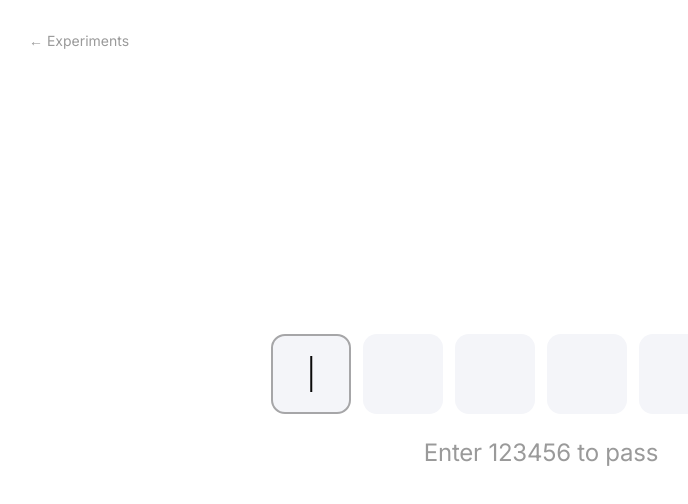
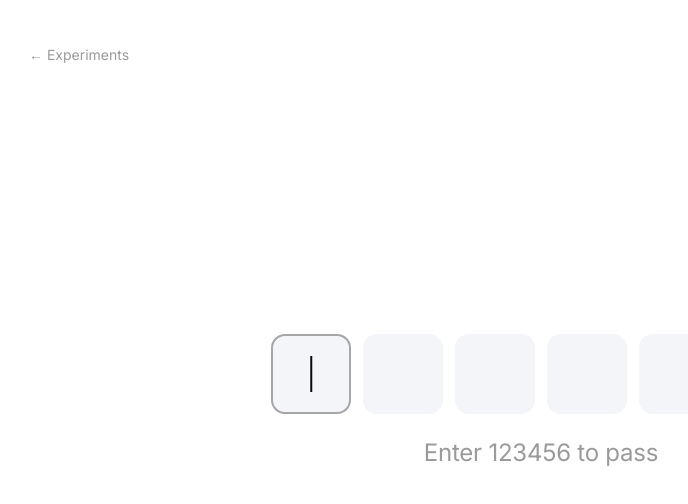
Before and after one commit to taruno2r/experiments, a plain HTML site: page otp-input/index.html in a window 1280 px wide. Shown: the whole page, without its empty margins (99-787 px from the left). Drawn offline with Linux system fonts and the light colour scheme.

Commit message:
Centre the back link on the gallery title's height
Co-Authored-By: Claude Opus 5.5 <noreply@anthropic.com>

```diff
--- a/otp-input/index.html
+++ b/otp-input/index.html
@@ -197,11 +197,15 @@
     letter-spacing: -0.01em;
   }
 
-  /* Lines up with the gallery's content column (1056px wide, 16px padding). */
+  /* Lines up with the gallery's content column (1056px wide, 16px padding),
+     vertically centred on the gallery title (44px tall, 32px from the top). */
   .back {
     position: fixed;
     top: 32px;
     left: max(16px, (100vw - 1056px) / 2 + 16px);
+    display: flex;
+    align-items: center;
+    height: 44px;
     color: var(--hint);
     font: 400 14px "Inter", system-ui, sans-serif;
     text-decoration: none;
--- a/task-list/styles.css
+++ b/task-list/styles.css
@@ -36,11 +36,15 @@ body {
   font-family: var(--task-font);
 }
 
-/* Lines up with the gallery's content column (1056px wide, 16px padding). */
+/* Lines up with the gallery's content column (1056px wide, 16px padding),
+   vertically centred on the gallery title (44px tall, 32px from the top). */
 .back {
   position: fixed;
   top: 32px;
   left: max(16px, (100vw - 1056px) / 2 + 16px);
+  display: flex;
+  align-items: center;
+  height: 44px;
   font-size: 14px;
   color: var(--task-text-completed);
   text-decoration: none;
```
